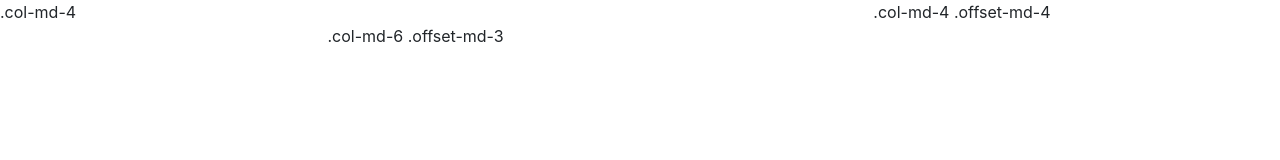
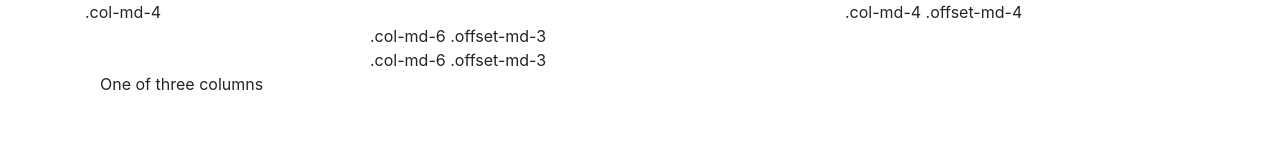
Before and after one commit to patrycja-io/asteroids, a plain HTML site: page index.html in a window 1280 px wide. Drawn offline with nearby package versions, Linux system fonts and the light colour scheme.

Commit message:
added more columns to grid and planning the space

```diff
--- a/index.html
+++ b/index.html
@@ -17,6 +17,8 @@
 
 <body>
 
+
+    <div class="container">
     <div class="row">
                 <div class="col-md-4">.col-md-4</div>
                 <div class="col-md-4 offset-md-4">.col-md-4 .offset-md-4</div>
@@ -25,7 +27,18 @@
     <div class="row">
     <div class="col-md-6 offset-md-3">.col-md-6 .offset-md-3</div>
     </div>
+    </div>
 
+    <div class="container">
+    <div class="row">
+            <div class="col-md-6 offset-md-3">.col-md-6 .offset-md-3</div>
+          </div>
+        </div>
+          <div class="container">
+    <div class="col align-self-center">
+                One of three columns
+              </div>
+            </div>
 
 
 
```
